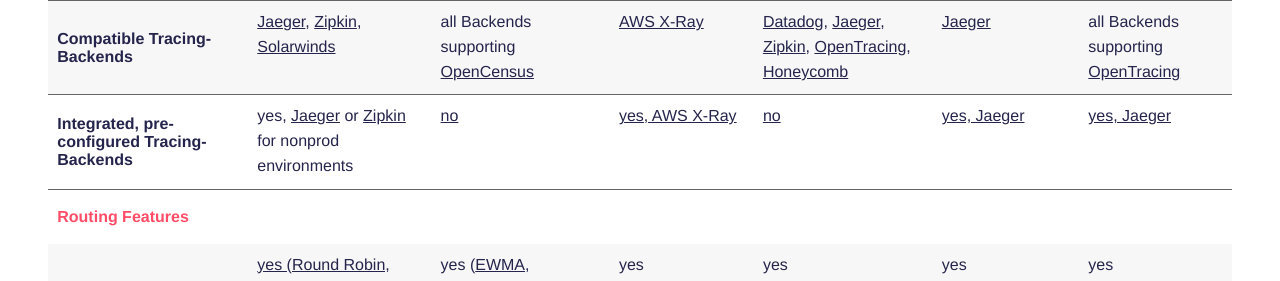
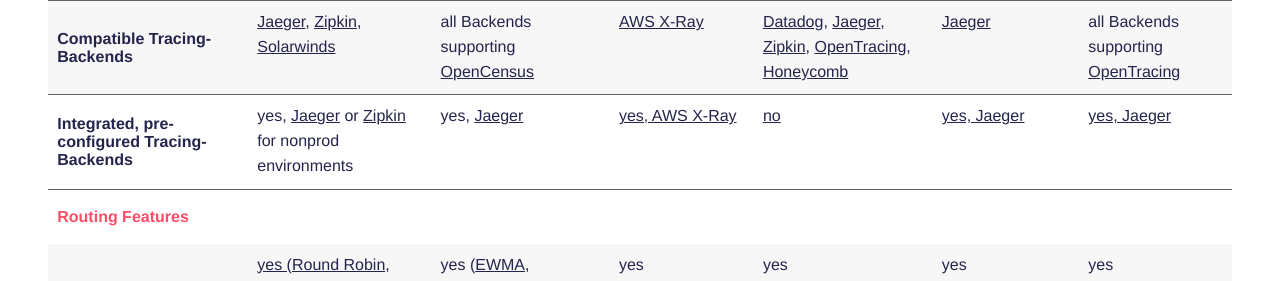
Before and after one commit to servicemesh-es/servicemesh.es, a Jekyll site: the page built from index.md, in a window 1280 px wide and 900 px high, scrolled down 6886 px. Shown: the part 153-434 px from the top of the window. Built offline with Jekyll 4.4.1, drawn with Linux system fonts in a browser that asks for light colours; some web fonts are replaced.

Commit message:
Jaeger is integrated in Linkerd
IMHO Jaeger is integrated in Linkerd. The linked tasks explains how to install that extension. That is not unlike what Istio offers. However, the link was already there so I am not sure whether there is something I don't understand.

```diff
--- a/_includes/comparison.html
+++ b/_includes/comparison.html
@@ -305,7 +305,7 @@
       <tr>
         <th scope="row">Integrated, pre-configured Tracing-Backends</th>
         <td>yes, <a href="https://istio.io/docs/tasks/observability/distributed-tracing/jaeger/" target="_blank">Jaeger</a> or <a href="https://istio.io/docs/tasks/observability/distributed-tracing/zipkin/" target="_blank">Zipkin</a> for nonprod environments</td>
-        <td><a href="https://linkerd.io/2/tasks/distributed-tracing/" target="_blank">no</a></td>
+        <td>yes, <a href="https://linkerd.io/2/tasks/distributed-tracing/" target="_blank">Jaeger</a></td>
         <td><a href="https://docs.aws.amazon.com/xray/latest/devguide/xray-services-appmesh.html" target="_blank">yes, AWS X-Ray</a></td>
         <td><a href="https://github.com/hashicorp/consul-demo-tracing" target="_blank">no</a></td>
         <td><a href="https://github.com/containous/maesh/pull/79" target="_blank">yes, Jaeger</a></td>
```
